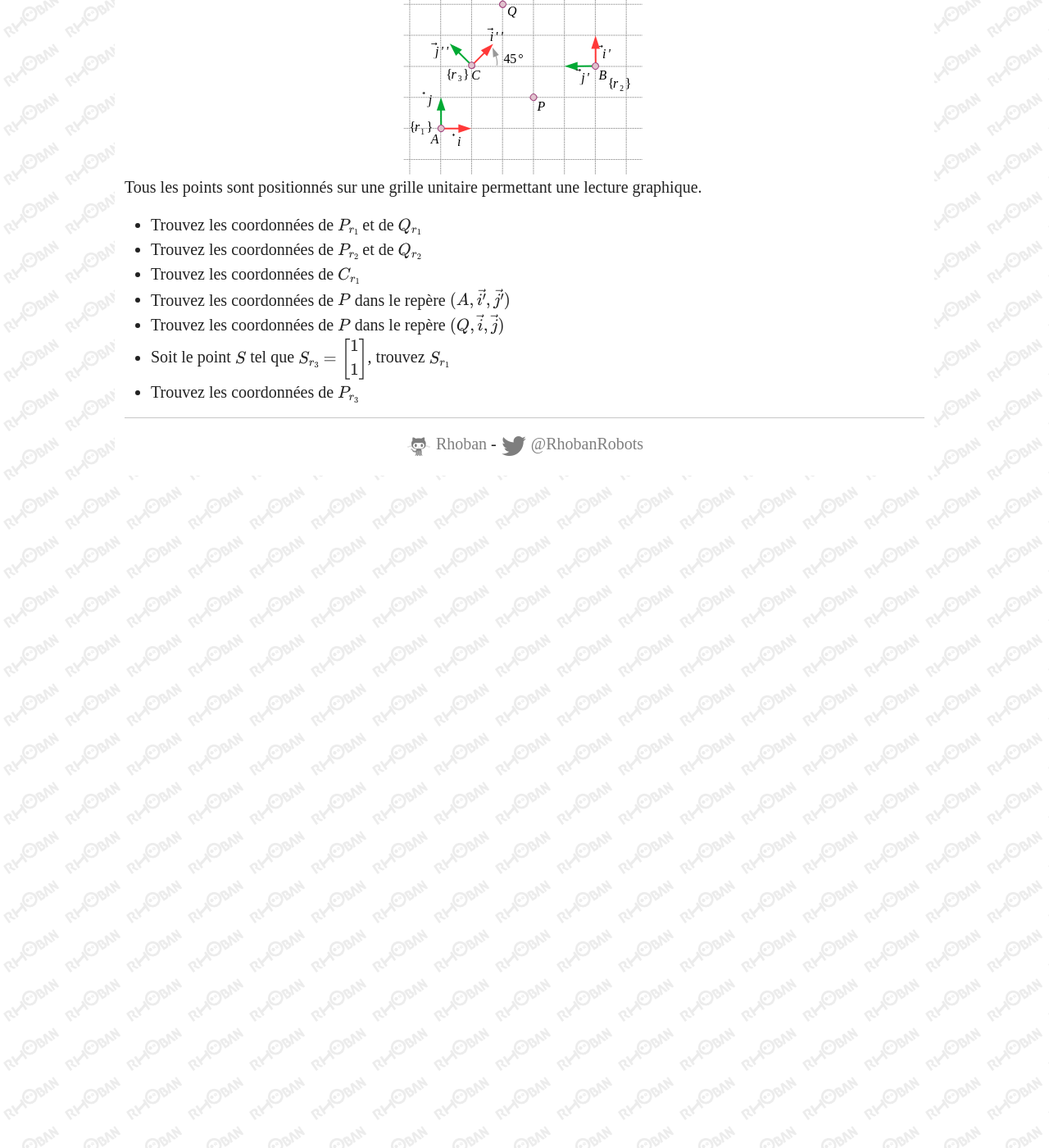
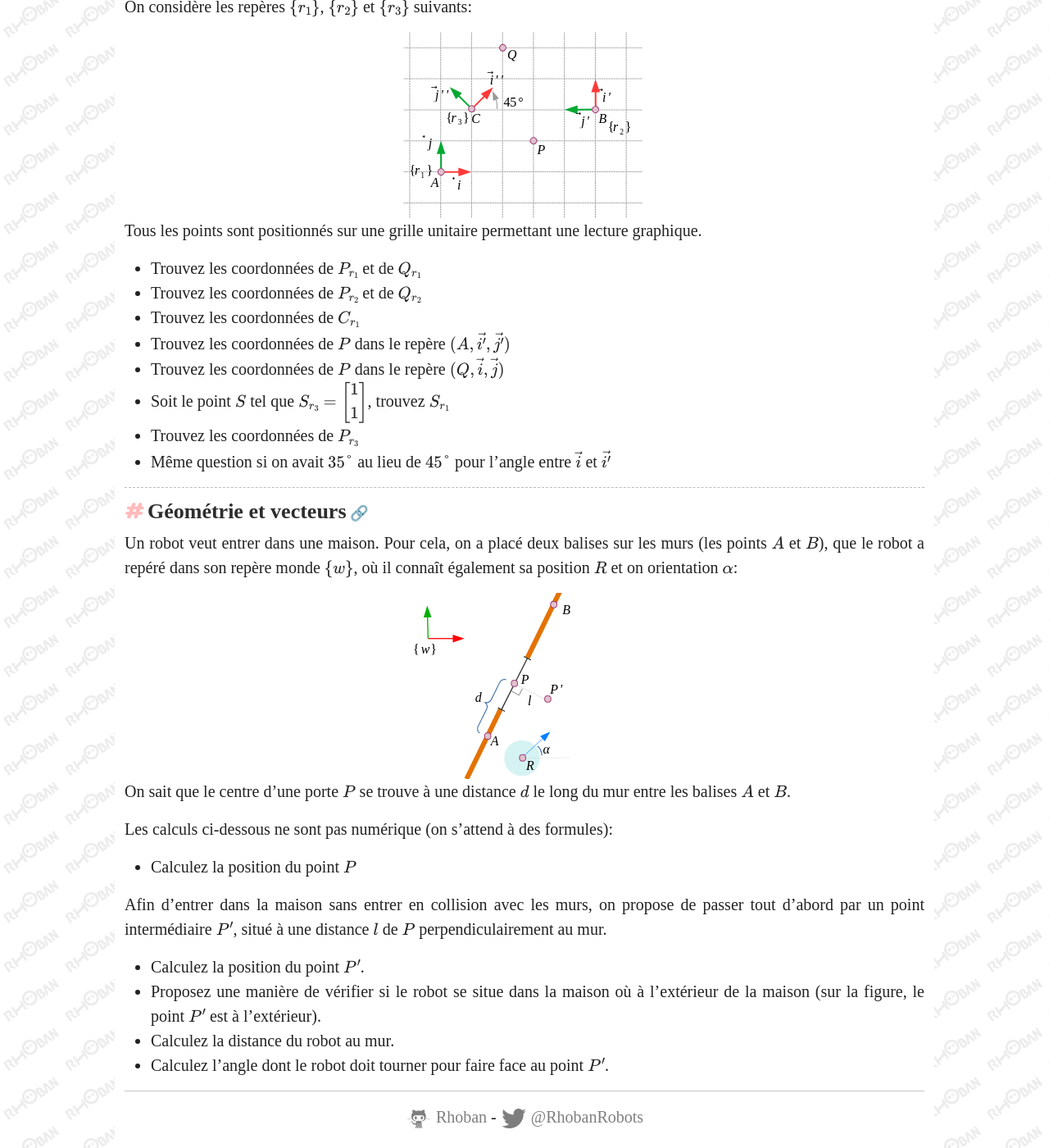
Before and after one commit to Rhoban/rhoban.github.io, a Jekyll site: the page built from reperes/ex_coordonnes.md, in a window 1280 px wide and 1400 px high, scrolled down 251 px. Shown: the whole window at 82% size. Built offline with Jekyll 4.4.1, drawn with Linux system fonts in a browser that asks for light colours; some web fonts are replaced; formulas are drawn with MathJax 3.

```diff
--- a/reperes/ex_coordonnes.md
+++ b/reperes/ex_coordonnes.md
@@ -21,3 +23,30 @@
 * Trouvez les coordonnées de $$P$$ dans le repère $$(Q,\vec{i}, \vec{j})$$
 * Soit le point $$S$$ tel que $$S_{r_3} = \begin{bmatrix} 1 \\ 1 \end{bmatrix}$$, trouvez $$S_{r_1}$$
 * Trouvez les coordonnées de $$P_{r_3}$$
+* Même question si on avait $$35°$$ au lieu de $$45°$$ pour l'angle entre $$\vec{i}$$ et $$\vec{i'}$$
+
+# Géométrie et vecteurs
+
+Un robot veut entrer dans une maison. Pour cela, on a placé deux balises sur les murs (les points $$A$$ et $$B$$),
+que le robot a repéré dans son repère monde $$\{w\}$$, où il connaît également sa position $$R$$ et on orientation
+$$\alpha$$:
+
+<div class="text-center">
+    <img src="/assets/imgs/house.svg" />
+</div>
+
+On sait que le centre d'une porte $$P$$ se trouve à une distance $$d$$ le long du mur entre les balises $$A$$
+et $$B$$.
+
+Les calculs ci-dessous ne sont pas numérique (on s'attend à des formules):
+
+* Calculez la position du point $$P$$
+
+Afin d'entrer dans la maison sans entrer en collision avec les murs, on propose de passer tout d'abord par un
+point intermédiaire $$P'$$, situé à une distance $$l$$ de $$P$$ perpendiculairement au mur.
+
+* Calculez la position du point $$P'$$.
+* Proposez une manière de vérifier si le robot se situe dans la maison où à l'extérieur de la maison (sur la figure,
+le point $$P'$$ est à l'extérieur).
+* Calculez la distance du robot au mur.
+* Calculez l'angle dont le robot doit tourner pour faire face au point $$P'$$.
```
Also changed, not shown: other parts of reperes/ex_coordonnes.md (+2 -0 lines), assets/imgs/house.svg (added), 1 other file.
